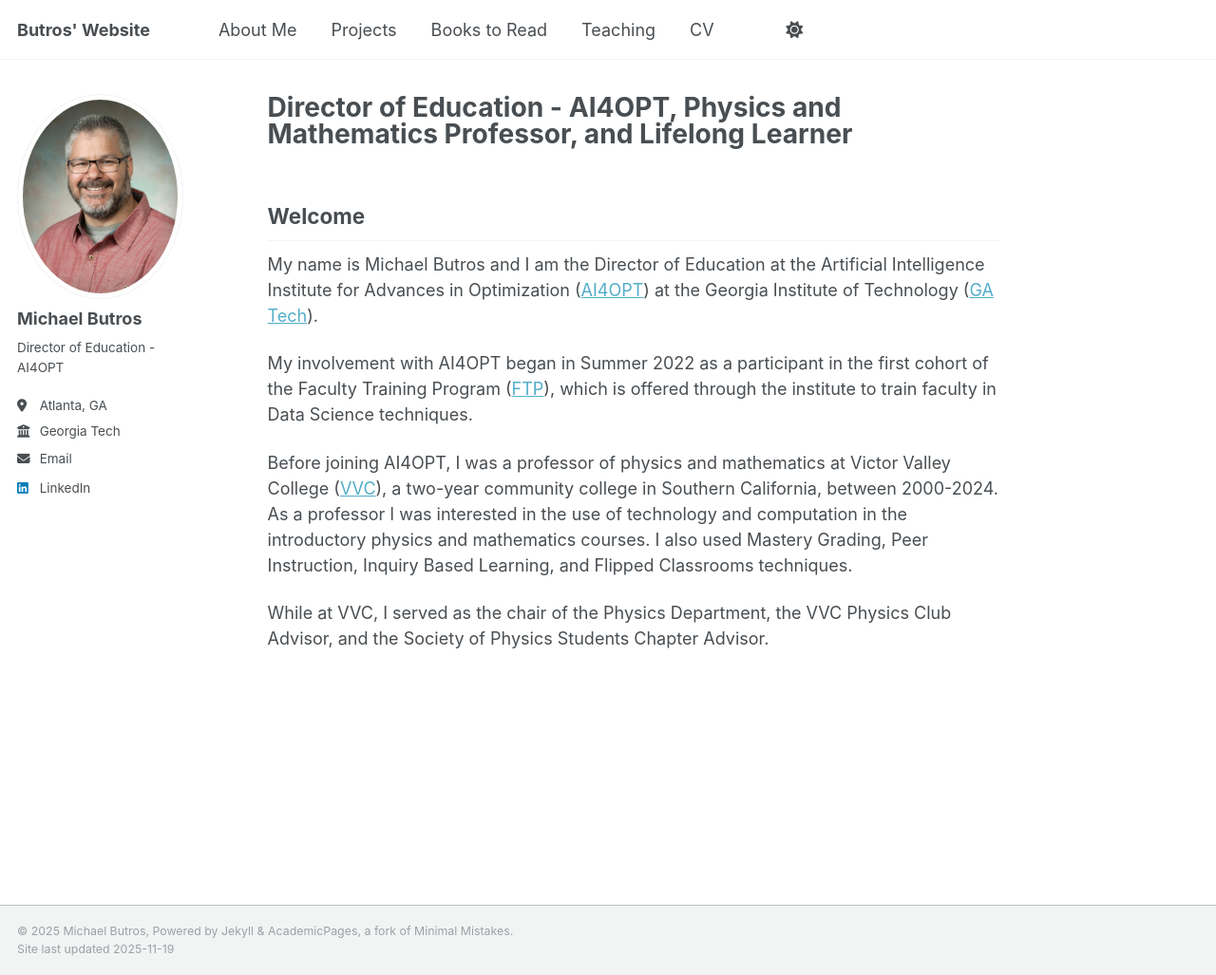
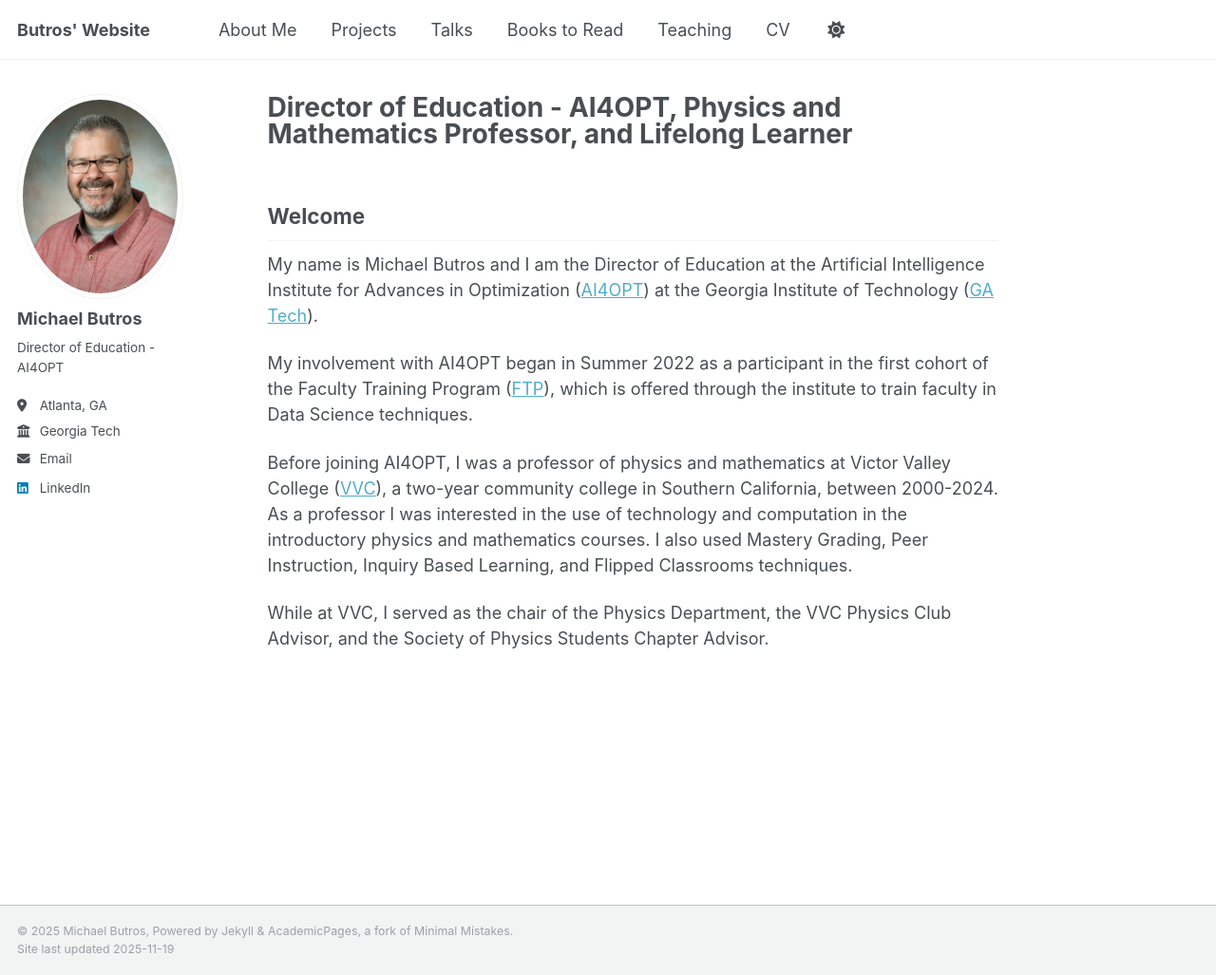
Before and after one commit to MButros/MButros.github.io, a Jekyll site: the page built from _pages/about.md, in a window 1280 px wide and 1027 px high. Shown: the whole window at 95% size. Built offline with Jekyll 4.4.1, drawn with Linux system fonts in a browser that asks for light colours.

Commit message:
Update navigation.yml

```diff
--- a/_data/navigation.yml
+++ b/_data/navigation.yml
@@ -14,6 +14,9 @@
   - title: "Projects"
     url: /projects/
 
+  - title: "Talks"
+    url: /Talks/
+
   - title: "Books to Read"
     url: /books/
 
@@ -23,9 +26,6 @@
   - title: "CV"
     url: /cv/
 
-  - titke: "Talks"
-    url: /Talks/
-
  # - title: "Data Projects"
  #   url: /stuff/
 
```
